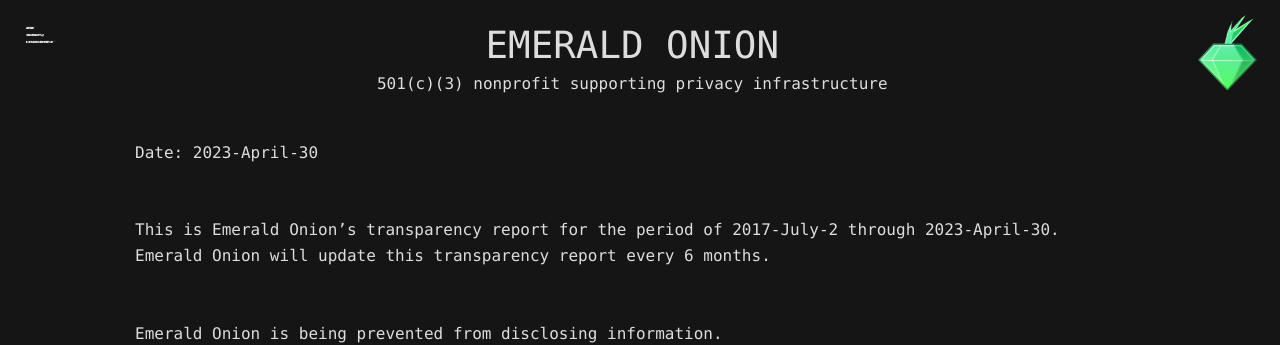
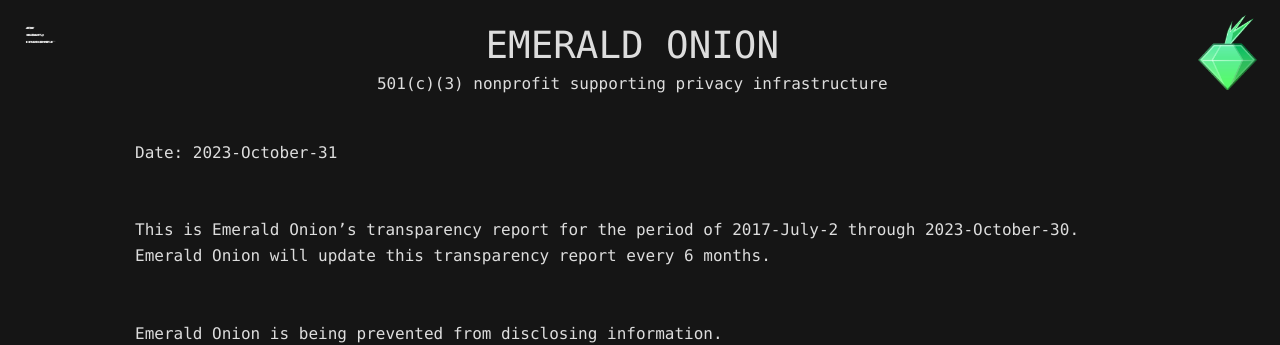
Before and after one commit to emeraldonion/emeraldonion.github.io, a Jekyll site: the page built from transparency/index.markdown, in a window 1280 px wide and 900 px high. Shown: the top 345 px of the window. Built offline with Jekyll 4.4.1, drawn with Linux system fonts in a browser that asks for light colours; our own code applies the rules of GitHub Pages for plain Markdown files.

Commit message:
Update index.markdown
6-month update

```diff
--- a/transparency/index.markdown
+++ b/transparency/index.markdown
@@ -1,6 +1,6 @@
-Date: 2023-April-30
+Date: 2023-October-31
 
-<br />This is Emerald Onion’s transparency report for the period of 2017-July-2 through 2023-April-30.
+<br />This is Emerald Onion’s transparency report for the period of 2017-July-2 through 2023-October-30.
 <br />Emerald Onion will update this transparency report every 6 months.
 
 <br />Emerald Onion is being prevented from disclosing information.
```
